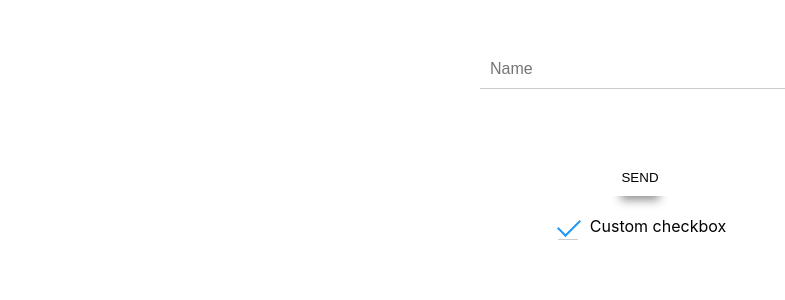
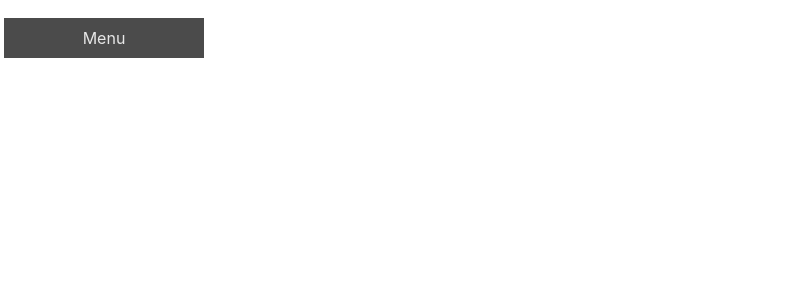
Before and after one commit to bokor-git/react-homework, a React (Create React App) app: page / in a window 1280 px wide. Shown: the top 300 px of the page, without its empty margins (0-785 px from the left). Built offline with nearby package versions, Linux system fonts and the light colour scheme.

Commit message:
Task 5 done - Menu.tsx

```diff
--- a/src/App.css
+++ b/src/App.css
@@ -2,5 +2,55 @@
     display: flex;
     flex-direction: column;
     align-items: center;
+}
 
+ul {
+    margin: 0;
+    padding: 0;
+    list-style: none;
 }
+
+li {
+    margin: 0;
+    padding: 0;
+    list-style: none;
+}
+
+ul li ul {
+    margin: 0;
+    padding: 0;
+    list-style: none;
+}
+
+ul li ul li {
+    margin: 0;
+    padding: 0;
+    list-style: none;
+    float: left;
+}
+ul li {
+    list-style: none;
+    width: 200px;
+    height: 40px;
+    background-color: black;
+    opacity: 0.7;
+    line-height: 40px;
+    text-align: center;
+    font-size: 16px;
+}
+ul li a {
+    text-decoration: none;
+    color: #dedede;
+    display: block;
+}
+ul li a:hover{
+    background-color: green;
+}
+
+ul li ul li {
+    display: none;
+}
+
+ul li:hover ul li {
+    display: block;
+}
--- a/src/App.tsx
+++ b/src/App.tsx
@@ -1,4 +1,4 @@
-import React, {ChangeEvent, useState} from 'react';
+import React, {useState} from 'react';
 import './App.css';
 import {MessageList} from "./Messenger";
 import {TaskList} from "./TaskList";
@@ -6,27 +6,43 @@ import {Input} from "./Input";
 import {MyInput} from "./common/MyInput";
 import {MyButton} from "./common/MyButton";
 import {MyCheckbox} from "./common/MyCheckbox";
+import {HashRouter, Route, Switch} from "react-router-dom";
+import {Menu} from "./Menu";
 
 function App() {
     let [value, setValue] = useState<string>("")
     let [checked, setChecked] = useState<boolean>(true)
-    const onChangeCheckbox = (checked:boolean)=> setChecked(checked)
+    const onChangeCheckbox = (checked: boolean) => setChecked(checked)
     const onChange = (e: string) => setValue(e)
     const onEnterPress = (e: string) => {
         alert(e)
         setValue("")
     }
-    const onClick =()=> alert("done")
+    const onClick = () => alert("done")
     return (
-        <div className="App">
-            {/*<MessageList/>*/}
-            {/*<TaskList/>*/}
-            {/*<Input/>*/}
-            <MyInput error={false} value={value} onChange={onChange} placeholder={"Name"} onEnterPress={onEnterPress}/>
-            {/*<div>{value?.toUpperCase().split("").reverse()}</div>*/}
-            <MyButton disabled={false} text={"Send"} onClick={onClick}/>
-            <MyCheckbox onClick={onChangeCheckbox} checked={checked} text={"Custom checkbox"}/>
-        </div>
+        <HashRouter>
+            <Menu/>
+            <div className="App">
+                <Switch>
+                    <Route path="/preJunior/" render={() => (<>
+                        <h1>Task 1</h1>
+                        <MessageList/>
+                        <h1>Task 2</h1>
+                        <TaskList/>
+                        <h1>Task 3</h1>
+                        <Input/>
+                        <h1>Task 4</h1>
+                        <MyInput error={false} value={value} onChange={onChange} placeholder={"Name"}
+                                 onEnterPress={onEnterPress}/>
+                        <MyCheckbox onClick={onChangeCheckbox} checked={checked} text={"Custom checkbox"}/>
+                        <MyButton disabled={false} text={"Send"} onClick={onClick}/>
+                    </>)}/>
+                    <Route path="/Junior/" render={() => (<h1>Will be soon...</h1>)}/>
+                    <Route path="/Junior+/" render={() => (<h1>Will be soon...</h1>)}/>
+
+                </Switch>
+            </div>
+        </HashRouter>
     );
 }
 
--- /dev/null
+++ b/src/Menu.tsx
@@ -0,0 +1,15 @@
+import {NavLink} from "react-router-dom";
+import React from "react";
+
+export const Menu = () => {
+    return <ul>
+        <li><a>Menu</a>
+
+            <ul>
+                <li><NavLink exact to={"/preJunior/"}>preJunior</NavLink></li>
+                <li><NavLink exact to={"/Junior/"}>Junior</NavLink></li>
+                <li><NavLink exact to={"/Junior+/"}>Junior+</NavLink></li>
+            </ul>
+        </li>
+    </ul>
+}
--- a/src/Messenger.tsx
+++ b/src/Messenger.tsx
@@ -1,5 +1,6 @@
 import React, {useState} from "react";
 import style from "./Messenger.module.css"
+
 
 export function MessageList() {
 
@@ -63,12 +64,14 @@ export function MessageList() {
             addNewMassage()
         }
     }
+
     return <div className={style.message_list}>
         {message.map((m) => <MassageItem message={m}/>)}
         <div className={style.new_message}>
             <input onChange={e => setNewMessageTitle(e.currentTarget.value)} onKeyPress={onEnterPress} type="text"
                    value={newMessageTitle}
                    placeholder="Enter your message"/>
+
             <button className={style.send_button} onClick={addNewMassage}>SEND</button>
         </div>
     </div>
--- a/src/common/MyButton.tsx
+++ b/src/common/MyButton.tsx
@@ -3,8 +3,8 @@ import "./button.scss"
 
 type MyButtonType = {
     onClick: () =>void
-    text :string
-    disabled:boolean
+    text? :string
+    disabled?:boolean
 }
 
 export function MyButton({onClick, text, disabled}: MyButtonType) {
```
Also changed, not shown: package.json (+9 -1 lines), 1 other file (tests, documents, lock files or other folders).
